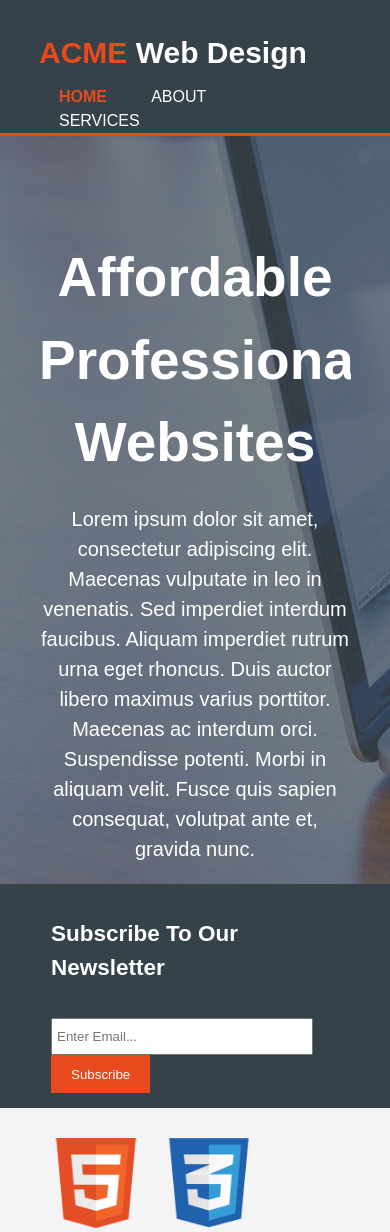
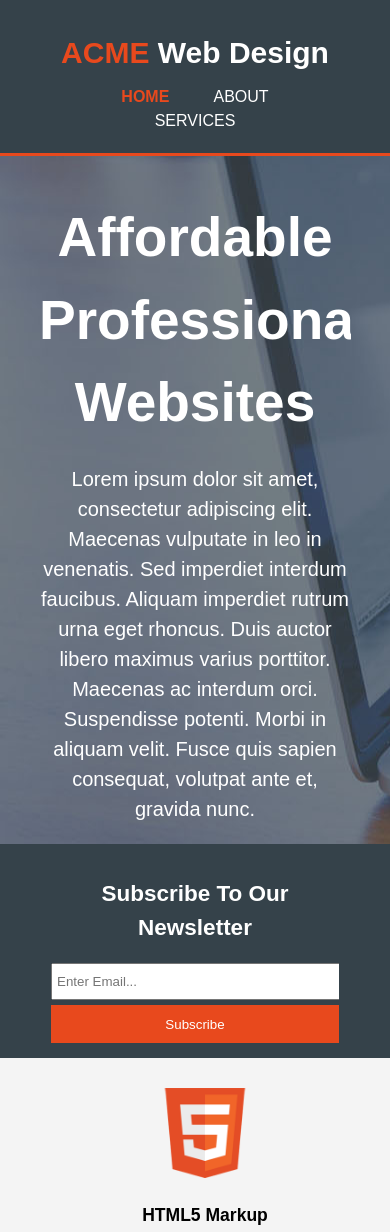
Before and after one commit to roberttdesjardins/HTML5-Responsive, a plain HTML site: page index.html in a window 390 px wide. Shown: the top 1232 px of the page. Drawn offline with Linux system fonts and the light colour scheme.

Commit message:
Added media queries, finished website

```diff
--- a/css/style.css
+++ b/css/style.css
@@ -172,3 +172,39 @@ footer {
   background-color: #e8491d;
   text-align: center;
 }
+
+/* Media Queries*/
+@media(max-width: 768px) {
+
+  header #branding,
+  header nav,
+  header nav li,
+  #newsletter h2,
+  #newsletter form,
+  #boxes .box,
+  article#main-col,
+  aside#sidebar {
+    float: none;
+    text-align: center;
+    width: 100%;
+  }
+
+  header {
+    padding-bottom: 20px;
+  }
+
+  #showcase h1 {
+    margin-top: 40px;
+  }
+
+  #newsletter button, .quote button {
+    display: block;
+    width: 100%;
+  }
+
+  #newsletter form input[type="email"], .quote input, .quote textarea {
+    width: 100%;
+    margin-bottom: 5px;
+  }
+
+}
```
